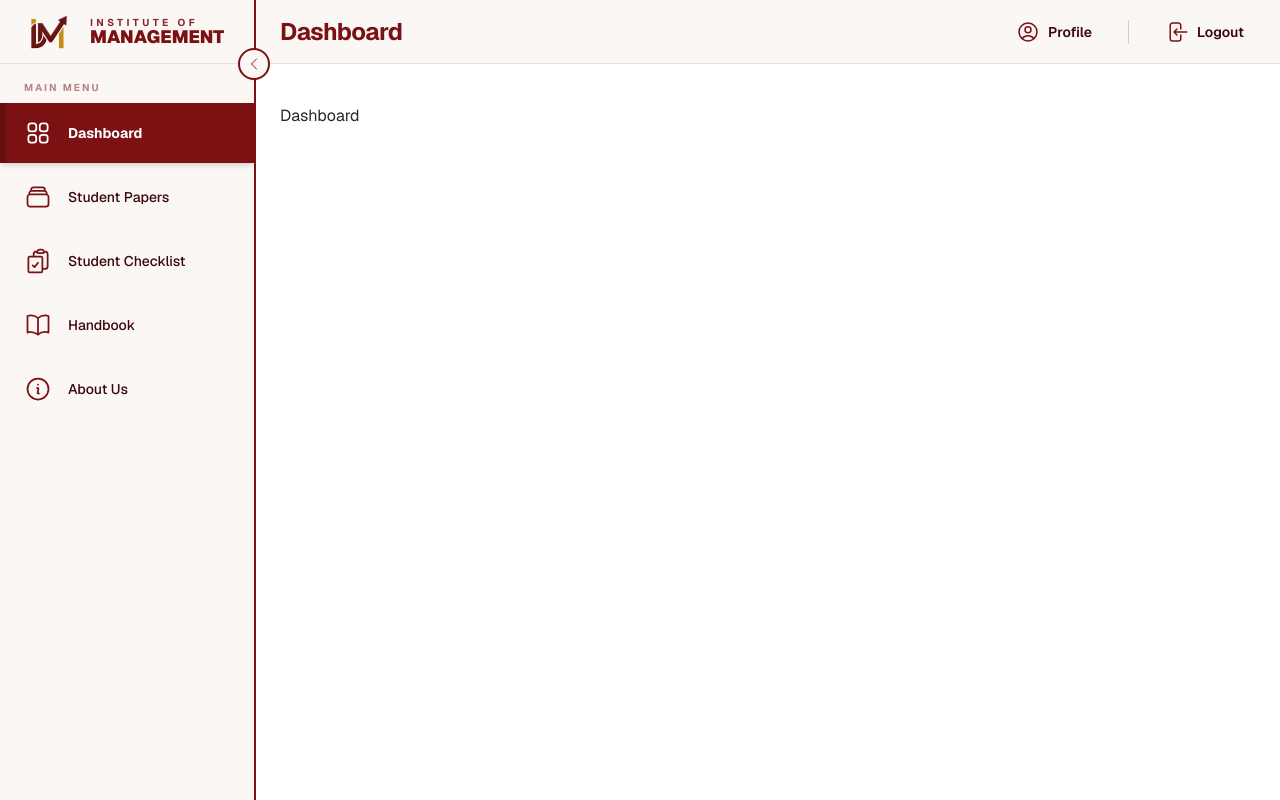
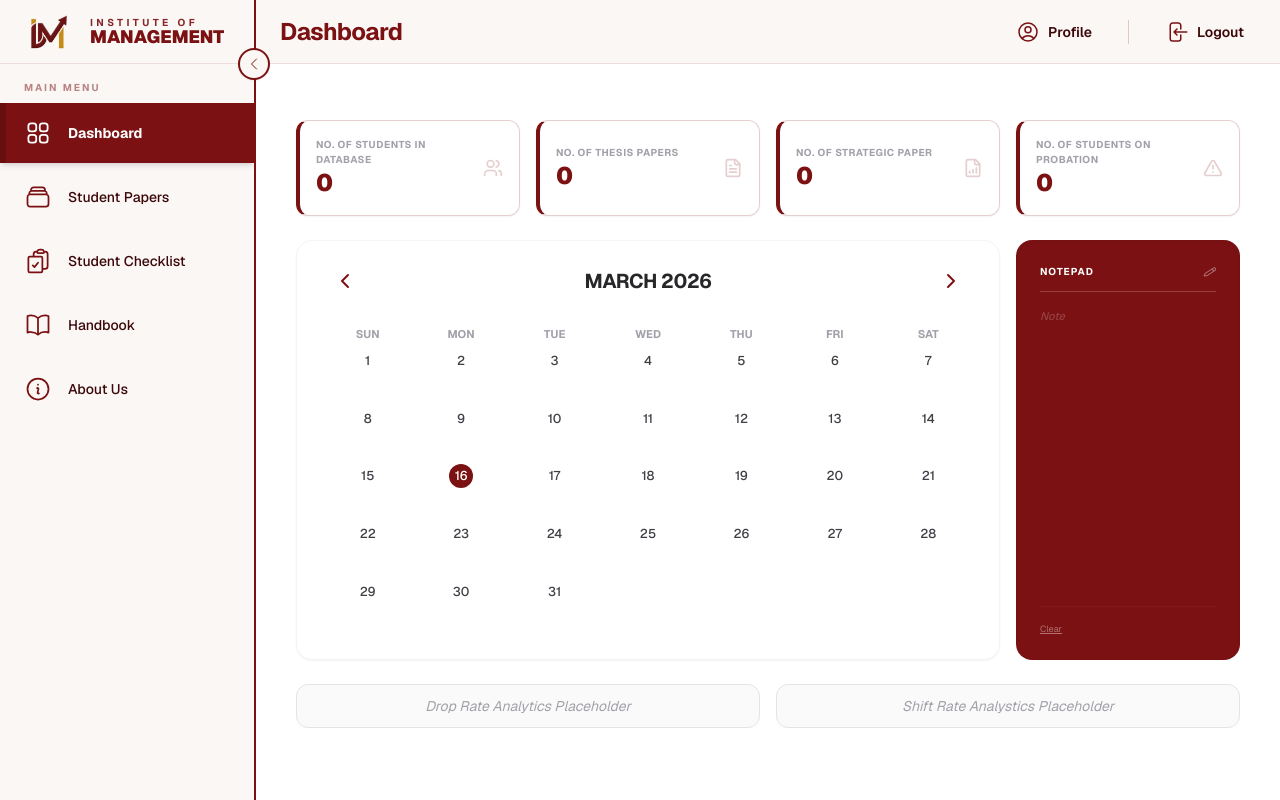
Before and after one commit to irohnos/128-IMPossible, a Next.js app: page /dashboard in a window 1280 px wide. Built offline with nearby package versions, Linux system fonts and the light colour scheme; no server answers; the database is empty.

Commit message:
Update dashboard w placeholders

```diff
--- a/app/dashboard/page.tsx
+++ b/app/dashboard/page.tsx
@@ -1,5 +1,202 @@
-export default async function Page() {
+'use client';
+
+import React, { useRef, useEffect, useState } from 'react';
+import FullCalendar from '@fullcalendar/react';
+import dayGridPlugin from '@fullcalendar/daygrid';
+import interactionPlugin from '@fullcalendar/interaction';
+import { Users, FileText, FileBarChart, AlertTriangle, ChevronLeft, ChevronRight, Pencil } from 'lucide-react';
+import { formatInTimeZone } from 'date-fns-tz';
+import { createClient } from '@/lib/supabase/client';
+
+export default function DashboardPage() {
+  const calendarRef = useRef<FullCalendar>(null);
+  const supabase = createClient();
+
+  const [mounted, setMounted] = useState(false);
+  const [phTime, setPhTime] = useState('');
+  const [currentTitle, setCurrentTitle] = useState('');
+  const [stats, setStats] = useState({ students: 0, thesis: 0, strat: 0, probation: 0 });
+
+  const [notes, setNotes] = useState('');
+  const [lastSaved, setLastSaved] = useState('');
+
+  // Calendar Navigation
+  const handlePrev = () => {
+    const calendarApi = calendarRef.current?.getApi();
+    calendarApi?.prev();
+    setCurrentTitle(calendarApi?.view.title || '');
+  };
+
+  const handleNext = () => {
+    const calendarApi = calendarRef.current?.getApi();
+    calendarApi?.next();
+    setCurrentTitle(calendarApi?.view.title || '');
+  };
+
+  const handleToday = () => {
+    const calendarApi = calendarRef.current?.getApi();
+    calendarApi?.today();
+    setCurrentTitle(calendarApi?.view.title || '');
+  };
+
+  useEffect(() => {
+    const now = new Date();
+    setPhTime(formatInTimeZone(now, 'Asia/Manila', 'yyyy-MM-dd'));
+
+    const savedNotes = localStorage.getItem('admin_notepad');
+    const savedTime = localStorage.getItem('admin_notepad_time');
+    if (savedNotes) setNotes(savedNotes);
+    if (savedTime) setLastSaved(savedTime);
+
+    setMounted(true);
+
+    async function fetchStats() {
+      const { count: s } = await supabase.from('student').select('*', { count: 'exact', head: true });
+      const { count: t } = await supabase.from('academic_papers').select('*', { count: 'exact', head: true }).eq('paper_type', 'Thesis');
+      const { count: st } = await supabase.from('academic_papers').select('*', { count: 'exact', head: true }).eq('paper_type', 'Strategic Paper');
+      const { count: p } = await supabase.from('evaluation_form').select('*', { count: 'exact', head: true }).eq('status', 'Probation');
+
+      setStats({ students: s || 0, thesis: t || 0, strat: st || 0, probation: p || 0 });
+    }
+
+    fetchStats();
+  }, []);
+
+  useEffect(() => {
+    if (mounted && calendarRef.current) {
+      setCurrentTitle(calendarRef.current.getApi().view.title);
+    }
+  }, [mounted]);
+
+  const handleNotesChange = (e: React.ChangeEvent<HTMLTextAreaElement>) => {
+    const val = e.target.value;
+    const time = new Date().toLocaleTimeString([], { hour: '2-digit', minute: '2-digit' });
+    setNotes(val);
+    setLastSaved(time);
+    localStorage.setItem('admin_notepad', val);
+    localStorage.setItem('admin_notepad_time', time);
+  };
+
+  if (!mounted) return null;
+
   return (
-    <p>Dashboard</p>
+    <div className="flex flex-col gap-6 h-full max-h-screen p-4">
+
+      <div className="grid grid-cols-4 gap-4">
+        <StatCard title="No. of Students in Database" value={stats.students} icon={<Users size={20} />} />
+        <StatCard title="No. of Thesis Papers" value={stats.thesis} icon={<FileText size={20} />} />
+        <StatCard title="No. of Strategic Paper" value={stats.strat} icon={<FileBarChart size={20} />} />
+        <StatCard title="No. of students on Probation" value={stats.probation} icon={<AlertTriangle size={20} />} />
+      </div>
+
+      <div className="grid grid-cols-4 gap-4 h-[420px]">
+        {/* Calendar Card */}
+        <div className="col-span-3 bg-white p-6 rounded-2xl border border-zinc-100 shadow-sm overflow-hidden flex flex-col custom-calendar-mini">
+          <div className="flex justify-between items-center mb-6 px-2">
+            <button onClick={handlePrev} className="p-1 hover:bg-zinc-50 rounded-full transition-colors">
+              <ChevronLeft className="text-[#7b1113]" />
+            </button>
+            <h2 onClick={handleToday} className="text-xl font-bold cursor-pointer hover:text-[#7b1113] transition-colors select-none uppercase tracking-tight">
+              {currentTitle}
+            </h2>
+            <button onClick={handleNext} className="p-1 hover:bg-zinc-50 rounded-full transition-colors">
+              <ChevronRight className="text-[#7b1113]" />
+            </button>
+          </div>
+
+          <div className="flex-1">
+            <FullCalendar
+              ref={calendarRef}
+              plugins={[dayGridPlugin, interactionPlugin]}
+              initialView="dayGridMonth"
+              headerToolbar={false}
+              now={phTime}
+              initialDate={phTime}
+              height="100%"
+              aspectRatio={1.8}
+              showNonCurrentDates={false}
+              fixedWeekCount={false}
+              dayCellClassNames={(arg) => {
+                const dateStr = formatInTimeZone(arg.date, 'Asia/Manila', 'yyyy-MM-dd');
+                return dateStr === phTime ? 'today-encircled' : '';
+              }}
+            />
+          </div>
+        </div>
+
+        {/* Notepad */}
+        <div className="col-span-1 bg-[#7b1113] text-white p-6 rounded-2xl shadow-inner flex flex-col h-full">
+          <div className="flex items-center justify-between border-b border-white/20 pb-3 mb-4">
+            <h3 className="font-bold uppercase tracking-widest text-[10px]">Notepad</h3>
+            <div className="flex items-center gap-2 opacity-40">
+               {lastSaved && <span className="text-[7px] uppercase font-bold tracking-tighter">Saved {lastSaved}</span>}
+               <Pencil size={12} className="rotate-12" />
+            </div>
+          </div>
+
+          <textarea
+            value={notes}
+            onChange={handleNotesChange}
+            placeholder="Note"
+            className="flex-1 bg-transparent border-none outline-none resize-none text-[11px] font-medium leading-relaxed placeholder:text-white/20 placeholder:italic scrollbar-hide"
+          />
+
+          <div className="mt-4 pt-4 border-t border-white/10 flex justify-between items-center opacity-40">
+            <button
+              onClick={() => {
+                if(confirm('Clear notes?')) {
+                  setNotes('');
+                  setLastSaved('');
+                  localStorage.removeItem('admin_scratchpad');
+                  localStorage.removeItem('admin_scratchpad_time');
+                }
+              }}
+              className="text-[9px] hover:text-white transition-colors underline"
+            >
+              Clear
+            </button>
+          </div>
+        </div>
+      </div>
+
+      {/* Analystics placeholders */}
+      <div className="grid grid-cols-2 gap-4 flex-1 pb-4">
+        <div className="bg-zinc-50 border border-zinc-200 rounded-xl flex items-center justify-center text-zinc-400 italic text-sm text-center">
+          Drop Rate Analytics Placeholder
+        </div>
+        <div className="bg-zinc-50 border border-zinc-200 rounded-xl flex items-center justify-center text-zinc-400 italic text-sm text-center">
+          Shift Rate Analystics Placeholder
+        </div>
+      </div>
+      {/* Calendar style*/}
+      <style jsx global>{`
+        .custom-calendar-mini .fc-day-disabled,
+        .custom-calendar-mini .fc-day-other,
+        .custom-calendar-mini .fc-daygrid-day.fc-day-no-nth { background-color: white !important; }
+        .fc-daygrid-bg-harness { background-color: white !important; }
+        .custom-calendar-mini .fc-theme-standard td,
+        .custom-calendar-mini .fc-theme-standard th,
+        .custom-calendar-mini .fc-scrollgrid { border: none !important; }
+        .fc .fc-day-today { background-color: transparent !important; }
+        .fc-col-header-cell-cushion { color: #a1a1aa !important; font-size: 0.7rem !important; text-transform: uppercase; font-weight: 700; padding: 4px 0 !important; text-decoration: none !important; }
+        .fc-daygrid-day-top { justify-content: center !important; padding-top: 2px !important; }
+        .fc-daygrid-day-number { color: #3f3f46; font-size: 0.8rem !important; font-weight: 500; display: flex !important; align-items: center; justify-content: center; width: 24px !important; height: 24px !important; text-decoration: none !important; }
+        .today-encircled .fc-daygrid-day-number { background: #7b1113 !important; color: white !important; border-radius: 50% !important; }
+        .fc-daygrid-day-frame { min-height: 40px !important; }
+        .fc .fc-daygrid-body-unbalanced .fc-daygrid-day-events { display: none !important; }
+      `}</style>
+    </div>
   );
 }
+
+function StatCard({ title, value, icon }: { title: string, value: number, icon: React.ReactNode }) {
+  return (
+    <div className="bg-white border border-[#7b1113]/20 p-4 rounded-xl flex items-center justify-between shadow-sm border-l-4 border-l-[#7b1113] transition-transform hover:scale-[1.02]">
+      <div>
+        <p className="text-[10px] font-bold uppercase text-zinc-400 tracking-wider">{title}</p>
+        <p className="text-2xl font-black text-[#7b1113]">{value}</p>
+      </div>
+      <div className="text-[#7b1113] opacity-20">{icon}</div>
+    </div>
+  );
+}
```
